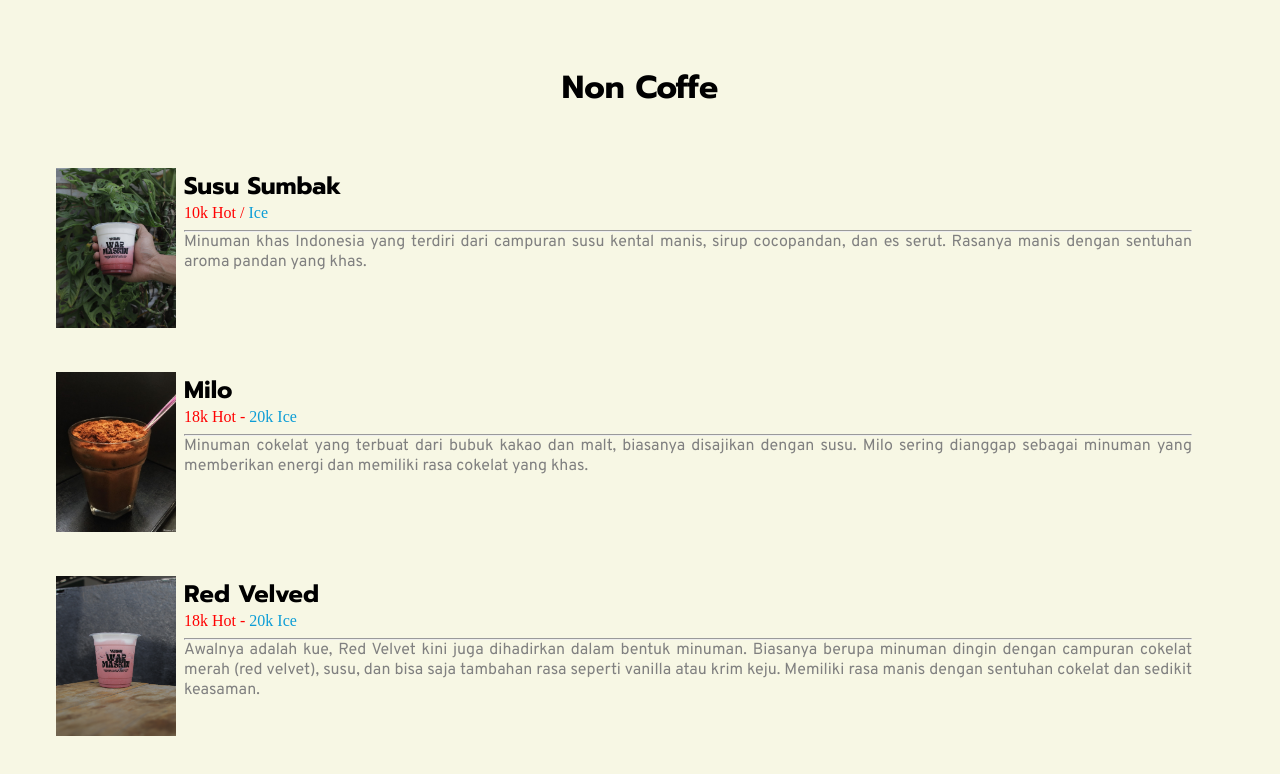
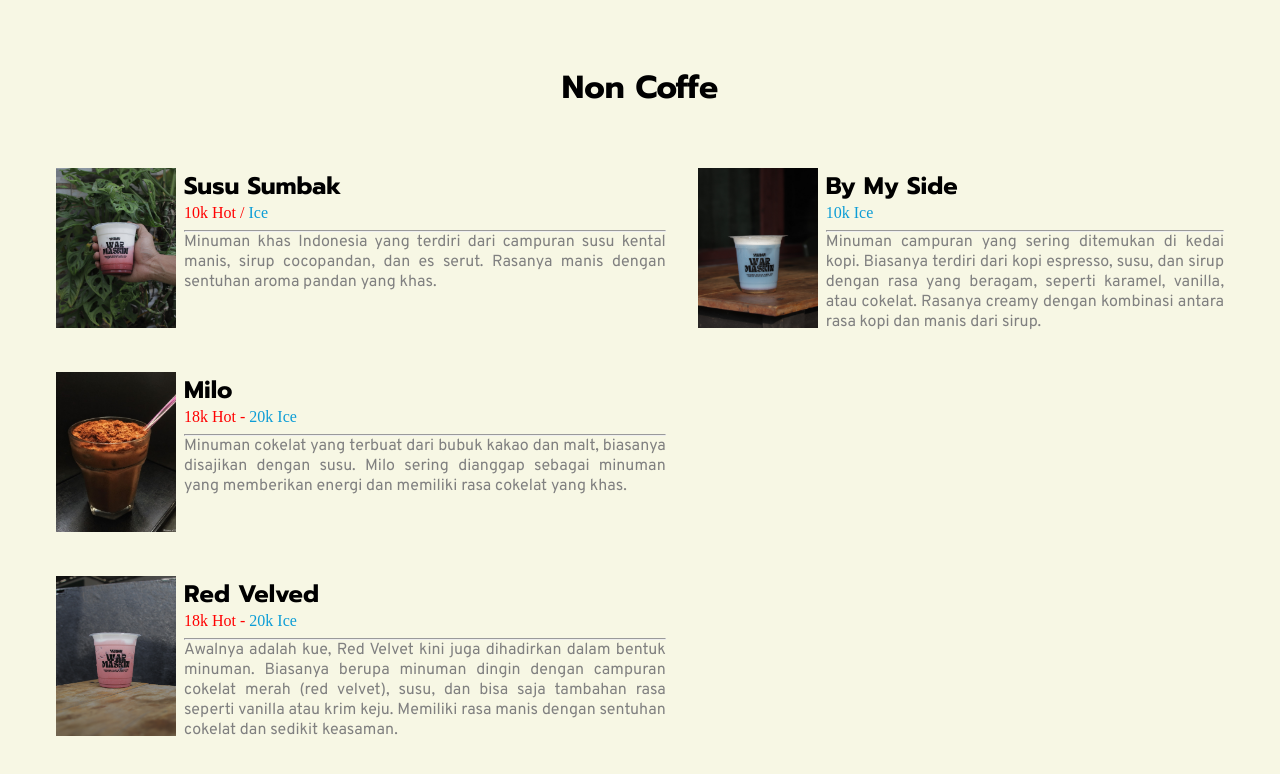
Before and after one commit to akmalghandi20/warmaskin, a website: page Program/menuwarmaskin.html in a window 1280 px wide. Shown: the part 1319-2093 px from the top of the page. Drawn offline with Linux system fonts and the light colour scheme; a web font is replaced by a local one.

Commit message:
dayanu: Menambahkan menu non coffe bms

```diff
--- a/Program/menuwarmaskin.html
+++ b/Program/menuwarmaskin.html
@@ -390,6 +390,20 @@
 
                 <div class="tampilancoffe2">
 
+                    <div class="tampilancoffe">
+                        <div>
+                            <img src="assets/imgs/BMS.JPG" alt="">
+                        </div>
+                        <div class="deskripsi">
+                            <h3>By My Side</h3>
+                            <p class="harga"><span>10k Ice</span></p>
+                            <hr>
+                            <div>
+                                <p>Minuman campuran yang sering ditemukan di kedai kopi. Biasanya terdiri dari kopi espresso, susu, dan sirup dengan rasa yang beragam, seperti karamel, vanilla, atau cokelat. Rasanya creamy dengan kombinasi antara rasa kopi dan manis dari sirup.</p>
+                            </div>
+                        </div>
+                    </div>
+
                 </div>
 
             </div>
```
